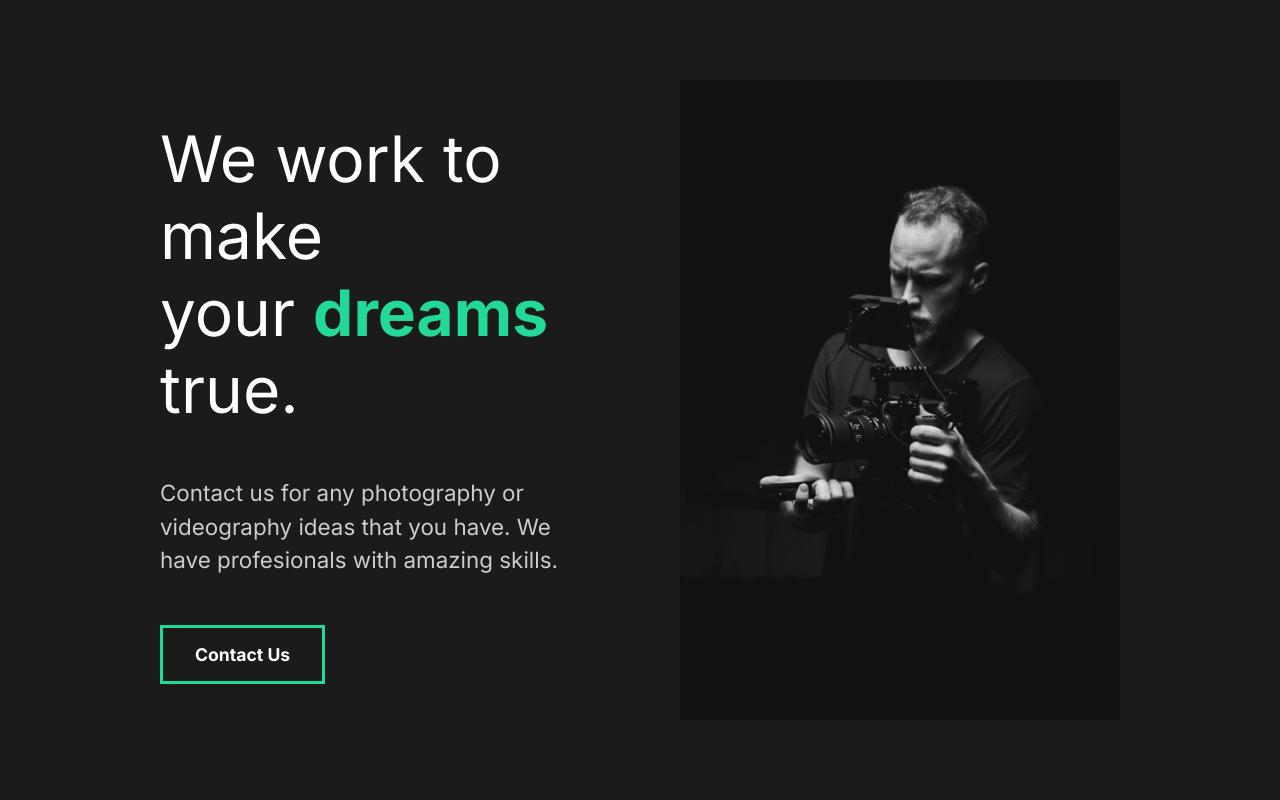
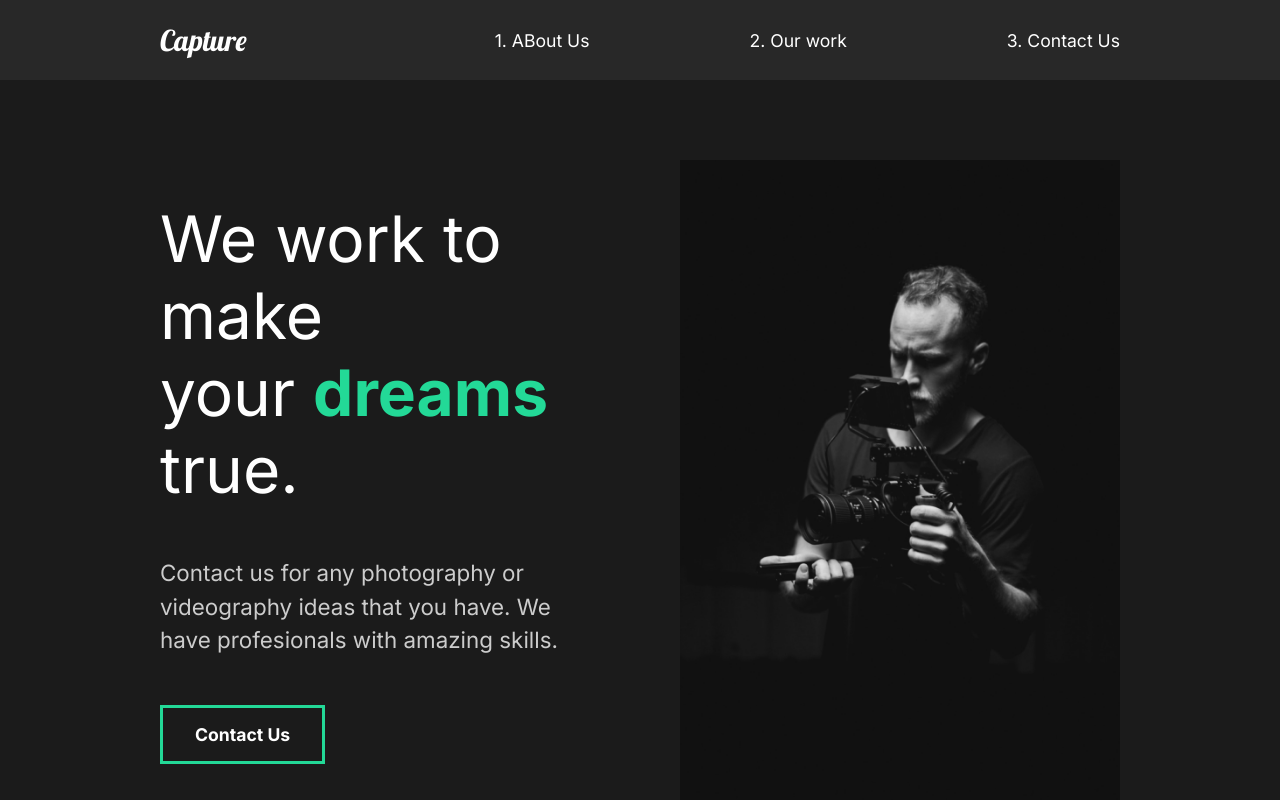
Before and after one commit to Longas13/React-website, a React (Create React App) app in the folder react-website/: page / in a window 1280 px wide. Shown: the top 800 px of the page. Built offline with nearby package versions, Linux system fonts and the light colour scheme.

Commit message:
add Nav + styles

```diff
--- a/react-website/src/App.js
+++ b/react-website/src/App.js
@@ -1,10 +1,12 @@
 import AboutUs from "./pages/AboutUs";
+import Nav from "./components/Nav";
 import GlobalStyles from "./components/GlobalStyle";
 
 function App () {
   return (
     <div className="App">
       <GlobalStyles />
+      <Nav />
       <AboutUs />
     </div>
   );
--- /dev/null
+++ b/react-website/src/components/Nav.js
@@ -0,0 +1,48 @@
+import styled from "styled-components";
+
+const Nav = () => {
+    return (
+        <StyledNav>
+            <h1><a id="Logo" href="#">Capture</a></h1>
+            <ul>
+                <li>
+                    <a href="#">1. ABout Us</a>
+                </li>
+                <li>
+                    <a href="#">2. Our work</a>
+                </li><li>
+                    <a href="#">3. Contact Us</a>
+                </li>
+            </ul>
+        </StyledNav>
+    );
+};
+
+const StyledNav = styled.nav`
+min-height: 10vh;
+display: flex;
+margin: auto;
+justify-content: space-between;
+align-items: center;
+padding: 1rem 10rem;
+background: #282828;
+a {
+    color: white;
+    text-decoration: none;
+}
+ul {
+    display: flex;
+    list-style: none;
+}
+#Logo {
+    font-size: 1.8rem;
+    font-family: "Lobster", cursive;
+    font-weight: lighter;
+}
+li {
+    padding-left: 10rem;
+    position: relative;
+}
+`;
+
+export default Nav;
```
